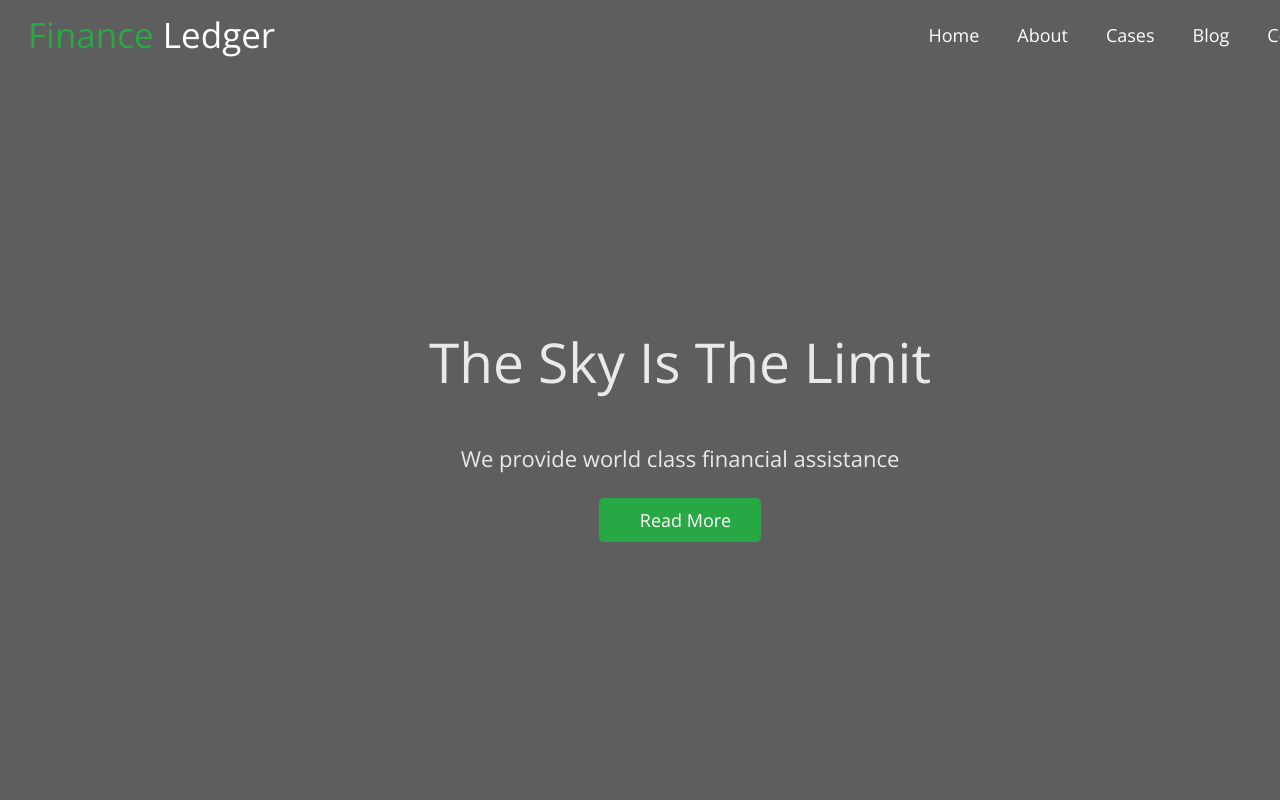
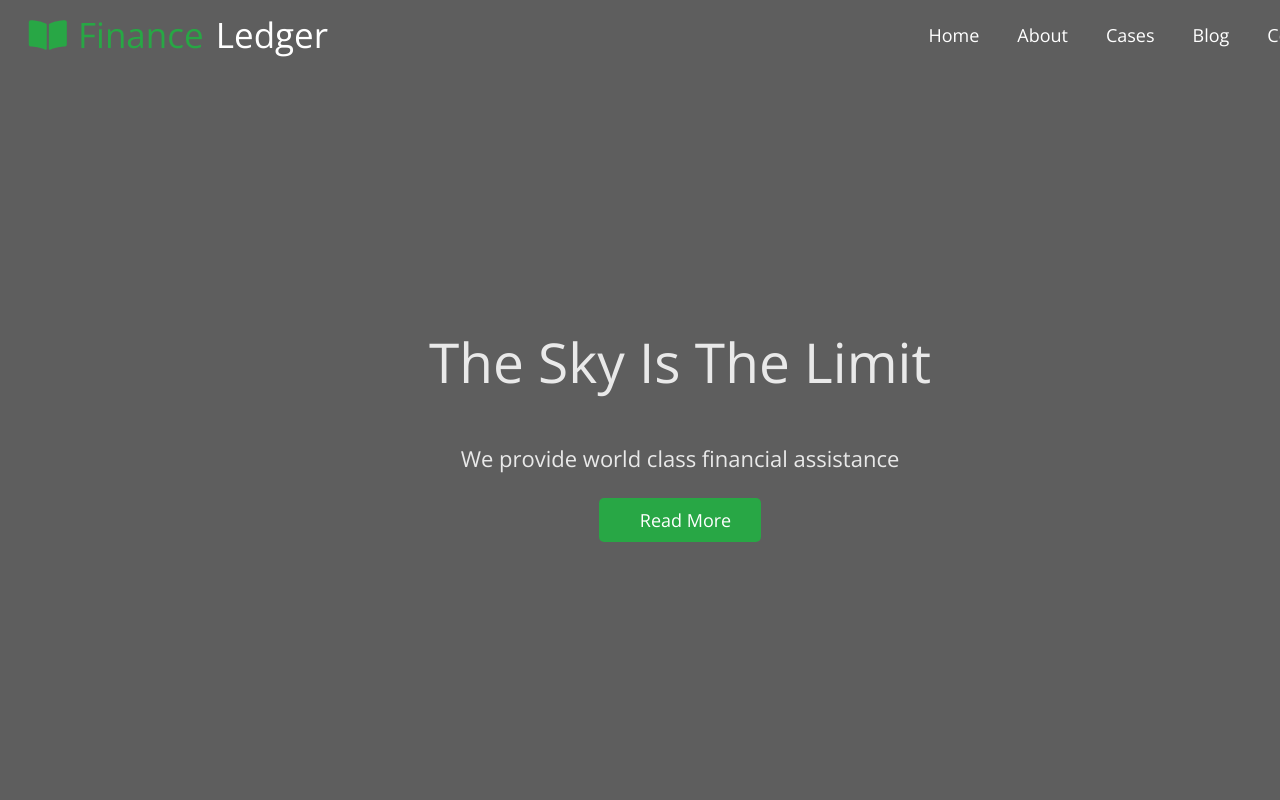
Before and after one commit to KalchIgor/Pr-13-14, a plain HTML site: page index.html in a window 1280 px wide. Shown: the top 800 px of the page. Drawn offline with nearby package versions, Linux system fonts and the light colour scheme.

Commit message:
add sprite

```diff
--- a/css/style.css
+++ b/css/style.css
@@ -84,16 +84,26 @@ button {
 .header {
   background-color: #5e5e5e;
 }
+
 .logo-type {
   margin-right: auto;
 
   font-size: 35px;
   line-height: 1.21;
   color: var(--secondary-text-color);
+
+  display: flex;
+  align-items: center;
+}
+
+.logo-icon {
+  margin-right: 10px;
 }
 
 .accent {
   color: var(--accent-color);
+
+  margin-right: 12px;
 }
 
 .header-nav {
--- a/index.html
+++ b/index.html
@@ -38,8 +38,11 @@
       <div class="container">
         <nav class="header-nav">
           <a href="./index.html" class="logo-type link">
-            <span class="accent">Finance</span> Ledger</a
-          >
+            <svg class="logo-icon" width="40" height="30">
+              <use href="./images/icons/sprite.svg#icon-logo"></use>
+            </svg>
+            <span class="accent">Finance</span> Ledger
+          </a>
           <ul class="header-nav-list list">
             <li class="header-nav-item list"><a href="" class="header-nav-link link">Home</a></li>
             <li class="header-nav-item list"><a href="" class="header-nav-link link">About</a></li>
```
Also changed, not shown: images/icons/sprite.svg (added), images/logo/logo.svg (deleted).
